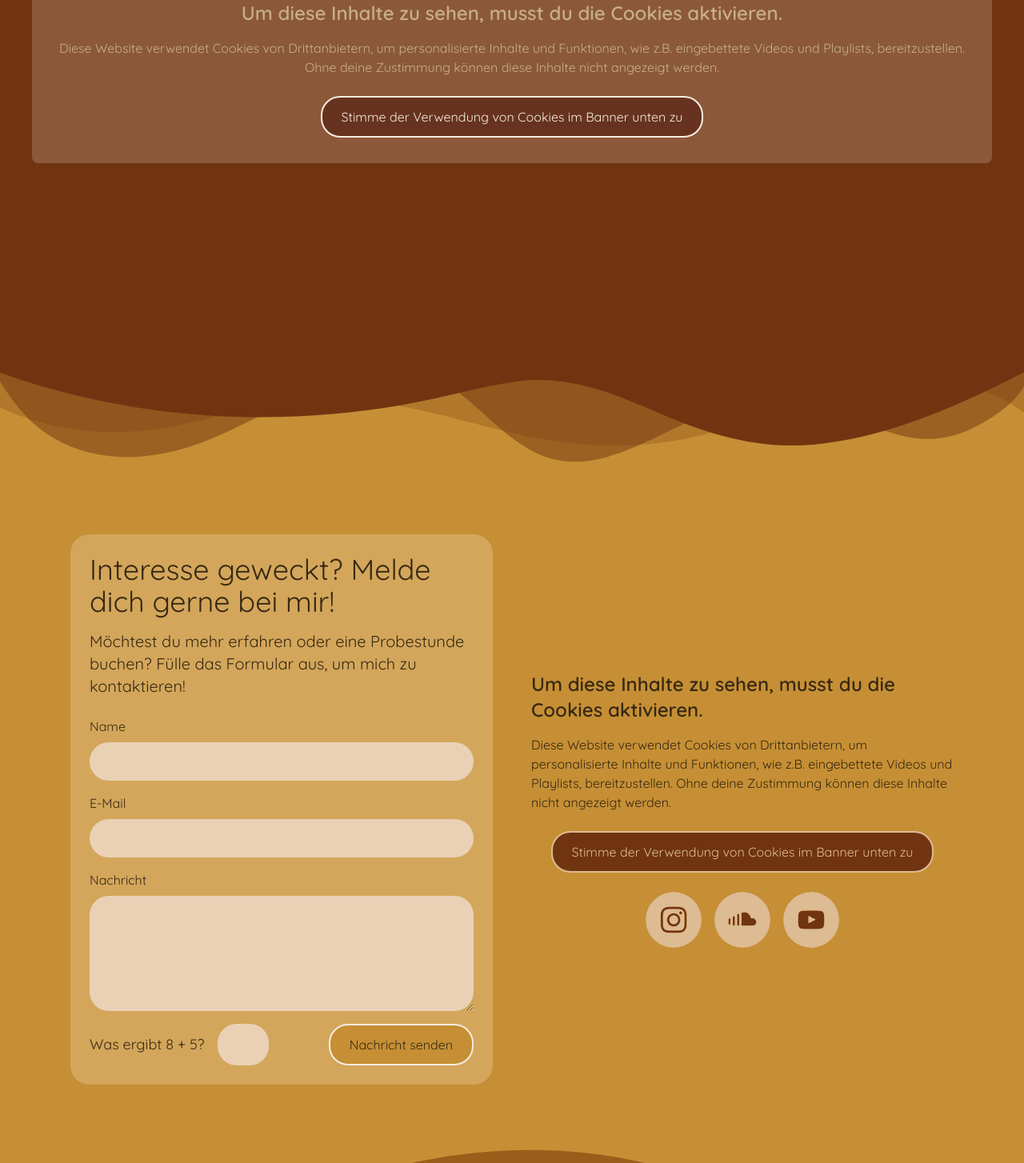
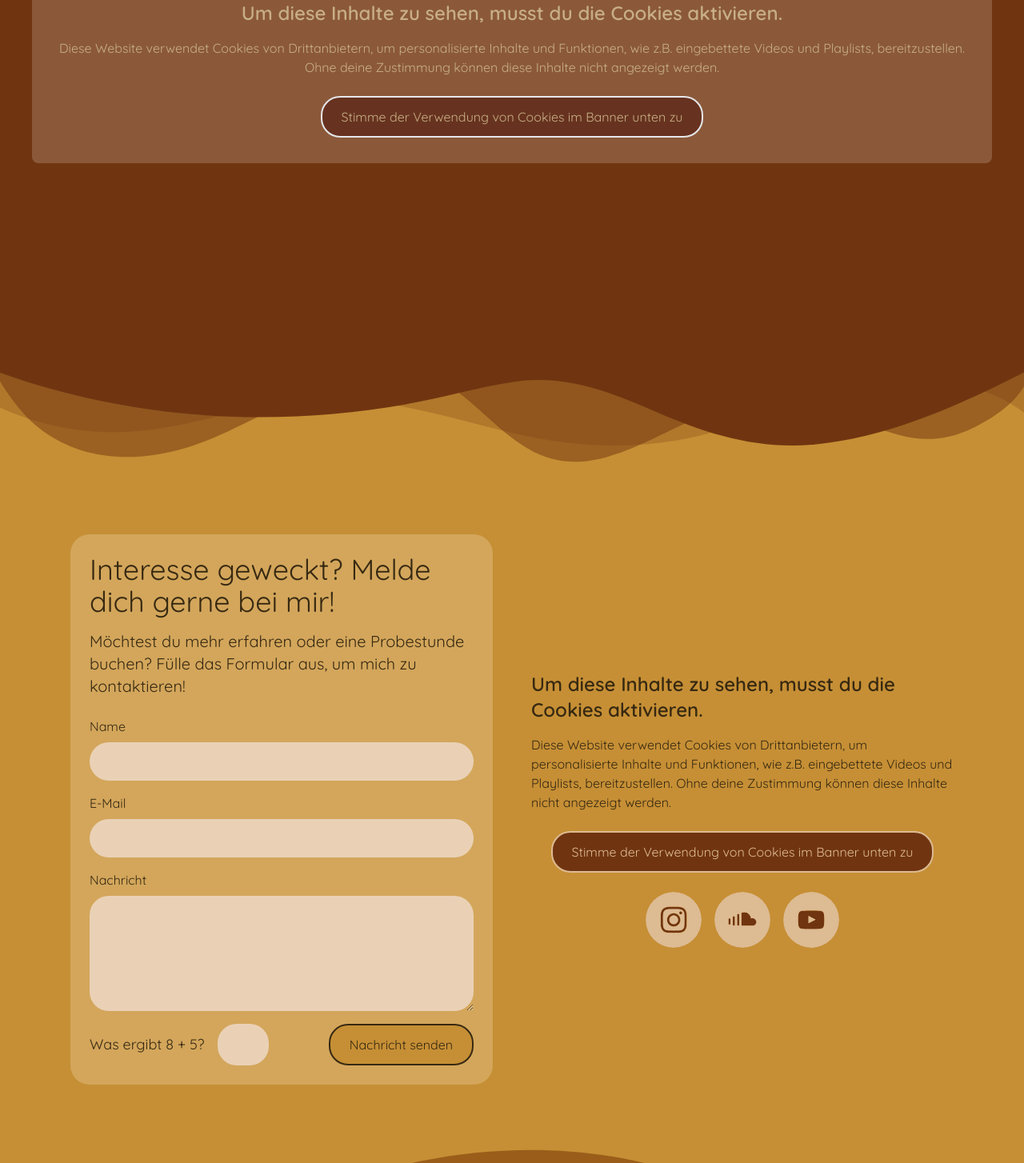
Before and after one commit to CharlotteMarotte/luca-guitar, a React (Vite) app: page / in a window 1280 px wide. Shown: the part 5040-6494 px from the top of the page at 80% size. Built offline with nearby package versions, Linux system fonts and the light colour scheme.

Commit message:
added optional className prop and default styleOptions to PrimaryButton

```diff
--- a/src/components/UI/PricingCard.jsx
+++ b/src/components/UI/PricingCard.jsx
@@ -39,7 +39,16 @@ const PricingCard = ({ pricingPlan }) => {
           )}
 
           <div className='inline-flex items-center pt-4 justify-center'>
-            <PrimaryButton className='border-0' borderColor='border-textDark' textColor='dark' hoverTextColor='hover:text-dark'>
+            <PrimaryButton
+              className='border-0'
+              styleOptions={{
+                backgroundColor: 'bg-secondary',
+                borderColor: 'border-textDark',
+                textColor: 'text-dark',
+                hoverTextColor: 'hover:text-dark'
+              }}
+              aria-label='Button label'
+            >
               <a className='px-10 py-4 text-2xl md:text-xl' href='mailto:lucademichieli@posteo.net'>
                 Anmelden
               </a>
--- a/src/components/UI/PrimaryButton.jsx
+++ b/src/components/UI/PrimaryButton.jsx
@@ -3,11 +3,14 @@ import clsx from 'clsx'
 const PrimaryButton = ({
   children,
   onClick,
-  backgroundColor = 'bg-secondary',
-  borderColor = 'border-textLight',
-  textColor = 'text-textLight',
-  hoverTextColor = 'hover:text-textDark',
-  disabled = false
+  styleOptions = {
+    backgroundColor: 'bg-secondary',
+    borderColor: 'border-textLight',
+    textColor: 'text-textLight',
+    hoverTextColor: 'hover:text-textDark'
+  },
+  disabled = false,
+  className = ''
 }) => {
   return (
     <button
@@ -15,11 +18,12 @@ const PrimaryButton = ({
       disabled={disabled}
       className={clsx(
         'px-6 py-3 border-solid border-2 rounded-3xl transition-colors duration-300',
-        backgroundColor,
-        textColor,
-        borderColor,
-        hoverTextColor,
+        styleOptions.backgroundColor,
+        styleOptions.textColor,
+        styleOptions.borderColor,
+        styleOptions.hoverTextColor,
         'hover:bg-transparent',
+        className,
         {
           'bg-gray-400 cursor-not-allowed': disabled
         }
--- a/src/components/forms/ContactForm.jsx
+++ b/src/components/forms/ContactForm.jsx
@@ -137,11 +137,13 @@ const ContactForm = ({ onSubmitSuccess, onSubmitError }) => {
       <div className='flex flex-col lg:flex-row space-y-4 lg:space-y-0 lg:space-x-4 mt-4 justify-between items-center'>
         <MathValidation onValidationError={handleMathValidationError} onValidationSuccess={handleMathValidationSuccess} />
         <PrimaryButton
-          backgroundColor='bg-secondary'
-          textColor='textDark'
-          border='border-textDark'
-          hoverTextColor='hover:text-dark'
           disabled={sending}
+          styleOptions={{
+            backgroundColor: 'bg-secondary',
+            textColor: 'text-dark',
+            borderColor: 'border-textDark',
+            hoverTextColor: 'hover:text-dark'
+          }}
         >
           {sending ? 'Sende...' : 'Nachricht senden'}
         </PrimaryButton>
--- a/src/components/privacy/CookieConsentPlaceholder.jsx
+++ b/src/components/privacy/CookieConsentPlaceholder.jsx
@@ -16,12 +16,13 @@ const CookieConsentPlaceholder = ({ buttonColor, borderColor, buttonTextColor, h
 
       <div className='flex justify-center'>
         <PrimaryButton
-          backgroundColor={buttonColor}
-          borderColor={borderColor}
-          textColor={buttonTextColor}
-          hoverTextColor={hoverTextColor ? hoverTextColor : `hover:${buttonTextColor}`}
+          styleOptions={{
+            backgroundColor: buttonColor,
+            borderColor: borderColor,
+            textColor: buttonTextColor,
+            hoverTextColor: hoverTextColor ? hoverTextColor : `hover:${buttonTextColor}`
+          }}
           onClick={handleReset}
-          hoverEffect={true}
           aria-label='Cookies akzeptieren'
         >
           {buttonText}
```
